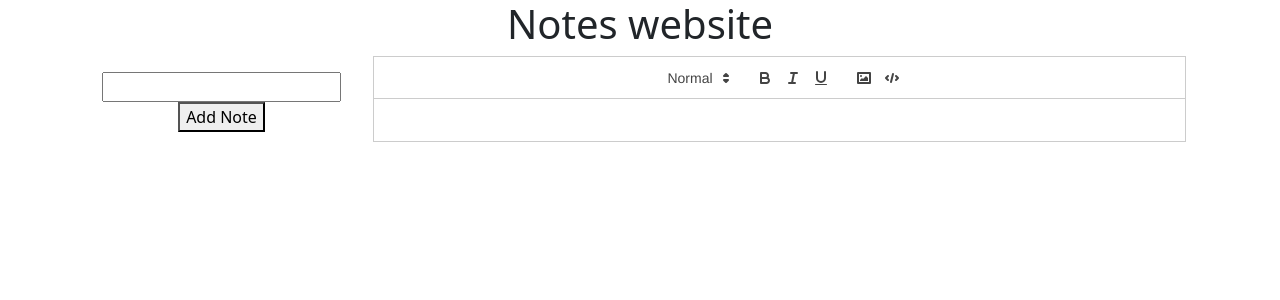
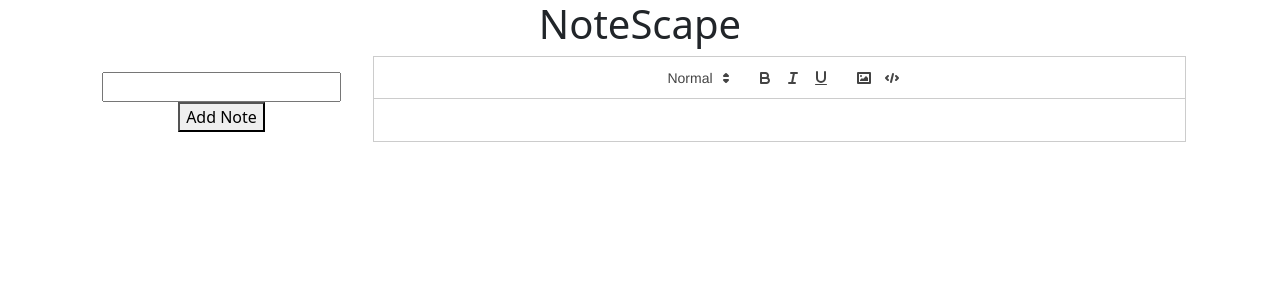
Before and after one commit to tnyima19/NotesWebsite, a React (Create React App) app in the folder client/: page / in a window 1280 px wide. Shown: the top 300 px of the page. Built offline with nearby package versions, Linux system fonts and the light colour scheme.

Commit message:
updated NotesViewPage small modification

```diff
--- a/client/src/pages/NotesViewPage.js
+++ b/client/src/pages/NotesViewPage.js
@@ -6,7 +6,7 @@ const NotesViewPage = () => {
 
  return (
    <div>
-       <h1>Notes website</h1>
+       <h1>NoteScape</h1>
        <div className='container-fluid'>
          <div className='row'>
          <div className='col-md-3'>
```
